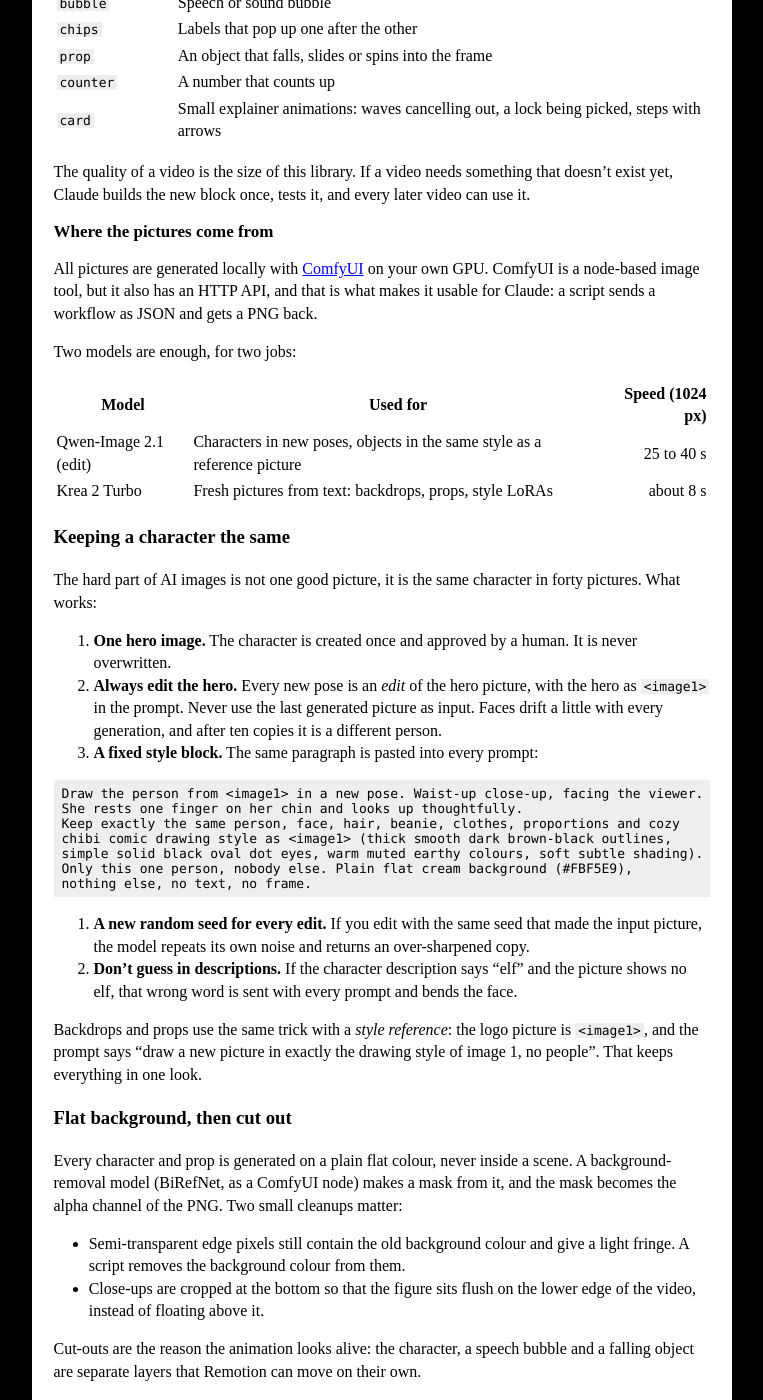
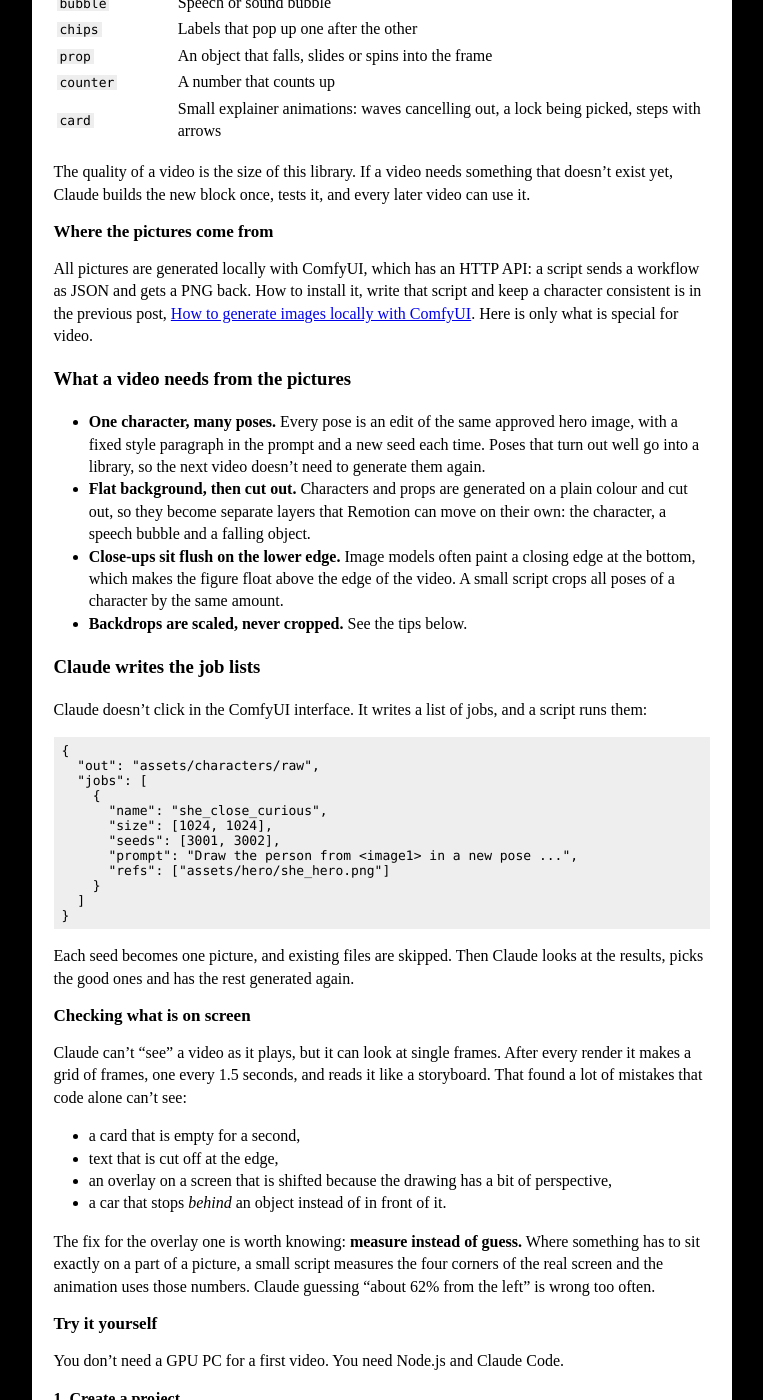
Before and after one commit to ari92p/ari92p.github.io, a Jekyll site: the page built from content/_posts/2026-11-06-claude-animates-videos-with-code.md, in a window 1280 px wide and 1400 px high, scrolled down 2176 px. Shown: the whole window, without its empty margins (251-1014 px from the left). Built offline with Jekyll 4.4.1, drawn with Linux system fonts in a browser that asks for light colours; some web fonts are replaced; part of the change alters nothing that is shown; some of the changed text lies outside the part shown.

Commit message:
Add ComfyUI image generation post, shorten image section in video post
Co-Authored-By: Claude Sonnet 5.5 <noreply@anthropic.com>

````diff
--- a/content/_posts/2026-11-06-claude-animates-videos-with-code.md
+++ b/content/_posts/2026-11-06-claude-animates-videos-with-code.md
@@ -100,48 +100,16 @@ The quality of a video is the size of this library. If a video needs something t
 
 ## Where the pictures come from
 
-All pictures are generated locally with [ComfyUI](https://github.com/comfyanonymous/ComfyUI) on your own GPU. ComfyUI is a node-based image tool, but it also has an HTTP API, and that is what makes it usable for Claude: a script sends a workflow as JSON and gets a PNG back.
+All pictures are generated locally with ComfyUI, which has an HTTP API: a script sends a workflow as JSON and gets a PNG back. How to install it, write that script and keep a character consistent is in the previous post, [How to generate images locally with ComfyUI](/blog/how-to-generate-images-locally-with-comfyui/). Here is only what is special for video.
 
-Two models are enough, for two jobs:
+### What a video needs from the pictures
 
-| Model | Used for | Speed (1024 px) |
-| --- | --- | ---: |
-| Qwen-Image 2.1 (edit) | Characters in new poses, objects in the same style as a reference picture | 25 to 40 s |
-| Krea 2 Turbo | Fresh pictures from text: backdrops, props, style LoRAs | about 8 s |
+- **One character, many poses.** Every pose is an edit of the same approved hero image, with a fixed style paragraph in the prompt and a new seed each time. Poses that turn out well go into a library, so the next video doesn't need to generate them again.
+- **Flat background, then cut out.** Characters and props are generated on a plain colour and cut out, so they become separate layers that Remotion can move on their own: the character, a speech bubble and a falling object.
+- **Close-ups sit flush on the lower edge.** Image models often paint a closing edge at the bottom, which makes the figure float above the edge of the video. A small script crops all poses of a character by the same amount.
+- **Backdrops are scaled, never cropped.** See the tips below.
 
-### Keeping a character the same
-
-The hard part of AI images is not one good picture, it is the same character in forty pictures. What works:
-
-1. **One hero image.** The character is created once and approved by a human. It is never overwritten.
-2. **Always edit the hero.** Every new pose is an *edit* of the hero picture, with the hero as `<image1>` in the prompt. Never use the last generated picture as input. Faces drift a little with every generation, and after ten copies it is a different person.
-3. **A fixed style block.** The same paragraph is pasted into every prompt:
-
-```
-Draw the person from <image1> in a new pose. Waist-up close-up, facing the viewer.
-She rests one finger on her chin and looks up thoughtfully.
-Keep exactly the same person, face, hair, beanie, clothes, proportions and cozy
-chibi comic drawing style as <image1> (thick smooth dark brown-black outlines,
-simple solid black oval dot eyes, warm muted earthy colours, soft subtle shading).
-Only this one person, nobody else. Plain flat cream background (#FBF5E9),
-nothing else, no text, no frame.
-```
-
-4. **A new random seed for every edit.** If you edit with the same seed that made the input picture, the model repeats its own noise and returns an over-sharpened copy.
-5. **Don't guess in descriptions.** If the character description says "elf" and the picture shows no elf, that wrong word is sent with every prompt and bends the face.
-
-Backdrops and props use the same trick with a *style reference*: the logo picture is `<image1>`, and the prompt says "draw a new picture in exactly the drawing style of image 1, no people". That keeps everything in one look.
-
-### Flat background, then cut out
-
-Every character and prop is generated on a plain flat colour, never inside a scene. A background-removal model (BiRefNet, as a ComfyUI node) makes a mask from it, and the mask becomes the alpha channel of the PNG. Two small cleanups matter:
-
-- Semi-transparent edge pixels still contain the old background colour and give a light fringe. A script removes the background colour from them.
-- Close-ups are cropped at the bottom so that the figure sits flush on the lower edge of the video, instead of floating above it.
-
-Cut-outs are the reason the animation looks alive: the character, a speech bubble and a falling object are separate layers that Remotion can move on their own.
-
-### Jobs as a JSON file
+### Claude writes the job lists
 
 Claude doesn't click in the ComfyUI interface. It writes a list of jobs, and a script runs them:
 
@@ -151,7 +119,6 @@ Claude doesn't click in the ComfyUI interface. It writes a list of jobs, and a s
   "jobs": [
     {
       "name": "she_close_curious",
-      "engine": "qwen",
       "size": [1024, 1024],
       "seeds": [3001, 3002],
       "prompt": "Draw the person from <image1> in a new pose ...",
@@ -161,43 +128,7 @@ Claude doesn't click in the ComfyUI interface. It writes a list of jobs, and a s
 }
 ```
 
-Each seed becomes one picture (`she_close_curious_s3001.png`), and existing files are skipped. The seeds are in the file name, so a good picture can be reproduced later. Poses that turn out well go into a library, so the next video doesn't need to generate them again.
-
-### The same thing in plain Python
-
-You can do the same with a few lines of Python. In ComfyUI open your workflow and use *Save (API Format)* (you may need to enable dev mode options in the settings). Then:
-
-```python
-import json, random, time, urllib.request, uuid
-
-BASE = "http://127.0.0.1:8188"
-
-def post(path, data):
-    req = urllib.request.Request(BASE + path, json.dumps(data).encode(),
-                                 {"Content-Type": "application/json"})
-    return json.load(urllib.request.urlopen(req))
-
-workflow = json.load(open("workflow_api.json"))
-workflow["6"]["inputs"]["text"] = "a cozy kitchen, no people, flat colours"   # your prompt node id
-workflow["3"]["inputs"]["seed"] = random.randint(0, 2**32)                     # your sampler node id
-
-prompt_id = post("/prompt", {"prompt": workflow, "client_id": str(uuid.uuid4())})["prompt_id"]
-
-while True:                                    # wait until the job is done
-    history = json.load(urllib.request.urlopen(f"{BASE}/history/{prompt_id}"))
-    if prompt_id in history:
-        break
-    time.sleep(1)
-
-for node in history[prompt_id]["outputs"].values():
-    for img in node.get("images", []):
-        url = f"{BASE}/view?filename={img['filename']}&subfolder={img['subfolder']}&type={img['type']}"
-        open(img["filename"], "wb").write(urllib.request.urlopen(url).read())
-```
-
-The numbers `"6"` and `"3"` are the node ids in your own exported file. Open it and look for the text and seed inputs. If ComfyUI runs on another machine, forward its port with SSH (`ssh -L 8188:127.0.0.1:8188 pc`), so you don't have to expose it to your network.
-
-Once this works, Claude can take over: tell it where the script is and what the workflow file expects, and it writes the job files and checks the results.
+Each seed becomes one picture, and existing files are skipped. Then Claude looks at the results, picks the good ones and has the rest generated again.
 
 ## Checking what is on screen
 
@@ -244,7 +175,7 @@ npx remotion render src/index.ts Hello out/hello.mp4
 
 **5. Add a voice.** Generate the speech with a local TTS model, run Whisper over it with `word_timestamps=True`, and put the word list next to your code. Use the `frameOf` function above and tie each animation to a word. Add the audio with `<Audio src={staticFile("vo.wav")} />`.
 
-**6. Add pictures.** Install ComfyUI, load any image model, and use the script from the section above. Ask for a flat colour background behind the object, remove it, and place the cut-outs in the `public` folder of your Remotion project. Show them with `<Img src={staticFile("cutout.png")} />`. Layered cut-outs are what make the animation feel alive, because you can move them separately.
+**6. Add pictures.** Set up ComfyUI as in the [previous post](/blog/how-to-generate-images-locally-with-comfyui/) and use its script. Ask for a flat colour background behind the object, remove it, and place the cut-outs in the `public` folder of your Remotion project. Show them with `<Img src={staticFile("cutout.png")} />`. Layered cut-outs are what make the animation feel alive, because you can move them separately.
 
 No GPU? Use the tools you have for the pictures (any image generator, or free vector graphics) and let Remotion draw the rest. Shapes, text, charts and waves are plain SVG and need no images at all.
 
--- /dev/null
+++ b/content/_posts/2026-11-06-how-to-generate-images-locally-with-comfyui.md
@@ -0,0 +1,195 @@
+---
+title: How to generate images locally with ComfyUI
+date: 2026-11-06 08:30:00
+---
+You can generate images on your own computer, without a subscription, without a cloud service and without anyone else seeing your prompts. The tool for it is [ComfyUI](https://github.com/comfyanonymous/ComfyUI). This post shows how to install it, make a first image, understand what the files and settings mean, keep a character consistent over many pictures, cut objects out of their background, and finally control all of it from a script.
+
+## What ComfyUI is
+
+ComfyUI is a graph editor for image models. Instead of one text box and a button, you see boxes (nodes) connected by wires: load a model, encode the prompt, sample, decode, save. It looks complicated at first, but it has two big advantages:
+
+- **You see what happens.** Every step of image generation is a node you can replace or reuse.
+- **It has an API.** A workflow is a JSON file, and a program can send it to ComfyUI and get the picture back. That makes it possible to let a script, or Claude, generate hundreds of images.
+
+## What you need
+
+- **A GPU with enough memory.** NVIDIA is the easiest. 8 GB VRAM is enough for smaller models, 16 GB or more is comfortable for current ones. Apple Silicon works too, but is slower.
+- **Disk space.** A single model file is 5 to 25 GB. Plan for 100 GB if you want to try several.
+- **Python 3.12 or newer** and Git, unless you use the desktop app.
+
+## Install
+
+The simplest way is the official desktop app for Windows and macOS from [comfy.org](https://www.comfy.org/). It installs everything and updates itself.
+
+If you want more control, install it by hand:
+
+```bash
+git clone https://github.com/comfyanonymous/ComfyUI
+cd ComfyUI
+python -m venv .venv
+source .venv/bin/activate        # Windows: .venv\Scripts\activate
+```
+
+Install PyTorch for your GPU first, using the command from [pytorch.org](https://pytorch.org/get-started/locally/) (it differs for NVIDIA, AMD and Apple), then the rest:
+
+```bash
+pip install -r requirements.txt
+python main.py
+```
+
+Open `http://127.0.0.1:8188` in your browser. You should see the graph editor with a default workflow.
+
+## Your first image
+
+1. **Get a model.** Models are single files. Download one from [Hugging Face](https://huggingface.co/) or [Civitai](https://civitai.com/) and put it in the right folder inside `ComfyUI/models/`. The folder depends on the type:
+
+| Folder | Contents |
+| --- | --- |
+| `checkpoints/` | Complete models in one file (for example SDXL-based models) |
+| `diffusion_models/` or `unet/` | The image model alone, for newer models that ship their parts separately |
+| `text_encoders/` or `clip/` | The text part of such a model |
+| `vae/` | Turns the model's internal picture into pixels |
+| `loras/` | Small add-ons for style or characters |
+
+Every model page tells you which files you need and where to put them. Newer models come with a ready-made workflow. In ComfyUI, open the template browser (Workflow → Browse Templates), pick your model and the right nodes appear with the right file names.
+
+2. **Write a prompt.** Click the text box of the prompt node and describe the picture.
+3. **Press Run.** The first run takes longer because the model has to be loaded into GPU memory. After that it is much faster.
+
+The picture is saved in `ComfyUI/output/`. The PNG contains the whole workflow, so you can drag any PNG back onto the editor to get the exact setup again.
+
+## The settings that matter
+
+You can ignore most nodes for a long time. These you will touch:
+
+- **Seed.** The random number the picture starts from. Same seed, same prompt, same settings gives the same picture. Change the seed to get a different variation. Keep a good seed in a note.
+- **Steps.** How many refinement rounds. More is slower, and past a point it doesn't help. The model page says what is right. Fast "turbo" models use 4 to 8 steps, others 20 to 30.
+- **CFG.** How strongly the model follows your prompt. Again the model page tells you: turbo models often want 1, others 4 to 8.
+- **Size.** Use the size the model was trained on, usually around 1024 x 1024. Much bigger sizes in one go give repeated limbs and strange composition. Make big pictures in a second step (upscaling).
+
+## Prompts
+
+Two prompt styles exist, depending on the model:
+
+- **Full sentences** (most new models): "A cozy kitchen with a wooden table, warm morning light, flat colours, no people."
+- **Tags** (many anime models): `1girl, red scarf, snowy street, looking at viewer`.
+
+Tips that work with both:
+
+- Say what you want, not what you don't. Many models ignore or misread negative wording; "no people" can still produce people. If it fails, describe the empty scene positively ("empty room, only furniture").
+- Describe style in the same way every time. A fixed style paragraph that you paste into every prompt is the cheapest way to get pictures that belong together.
+- Check the result. Models love to paint faces onto objects and people into empty rooms. Look at every image and generate again with a new seed when needed.
+
+## Styles with LoRAs
+
+A LoRA is a small file (often 50 to 500 MB) that teaches a model a style, a character or a concept. Put it in `models/loras/` and add a *Load LoRA* node between the model and the sampler. Two rules:
+
+- A LoRA only works with the model family it was trained for. A LoRA for SDXL does nothing useful with another architecture.
+- Many LoRAs have a trigger word that must be in the prompt. The download page lists it. With several LoRAs at once, start with a strength of about 0.6 each and raise it slowly.
+
+## Editing pictures and keeping a character the same
+
+Text-to-image gives you a new person every time. For the *same* character in many pictures you need a model that can **edit** an image or take a reference image. In ComfyUI you load the picture with a *Load Image* node and connect it to the model's edit node. In the prompt the images are usually called `<image1>`, `<image2>` and so on (check your model's template). What works:
+
+1. **Create one hero image** and keep it. Never overwrite it.
+2. **Always edit the hero.** Give the hero as `<image1>` for every new pose. Never feed the last result back in: the face drifts a little with every generation, and after ten rounds it is another person.
+3. **Use a fixed style block** at the end of every prompt:
+
+```
+Draw the person from <image1> in a new pose. Waist-up close-up, facing the viewer.
+She rests one finger on her chin and looks up thoughtfully.
+Keep exactly the same person, face, hair, clothes, proportions and drawing style
+as <image1>. Only this one person, nobody else. Plain flat cream background,
+nothing else, no text, no frame.
+```
+
+4. **Use a new seed for every edit.** If you edit with the same seed that created the input picture, many edit models repeat their own noise and return an over-sharpened copy.
+5. **Don't guess in your character description.** A wrong word like "elf" for a person without pointed ears is sent with every prompt and bends the face. Describe only what is in the picture.
+
+The same trick works for objects and backgrounds. Give a picture in your target style as `<image1>` and ask for a new object "in exactly the drawing style of image 1".
+
+## Cutting objects out
+
+If you want to animate a picture or put it into a layout, you need the object without its background. Generate it on a **plain flat colour** and never inside a scene. Then remove the background:
+
+- In ComfyUI, a background-removal model such as BiRefNet (available as a custom node) turns the picture into a mask.
+- The mask becomes the alpha channel of a PNG. Crop the PNG to its content plus a small margin.
+- Semi-transparent edge pixels still contain the old background colour and give a light fringe. Remove the background colour from them in a small script, or look at the result on a dark background before you use it.
+
+## Control ComfyUI from a script
+
+This is where it becomes powerful. In the ComfyUI menu use *Export (API)* (in older versions: *Save (API Format)* after enabling dev mode options in the settings). You get a JSON file with every node and its inputs. A script can load it, change values and send it:
+
+```python
+import json, random, time, urllib.request, uuid
+
+BASE = "http://127.0.0.1:8188"
+
+def post(path, data):
+    req = urllib.request.Request(BASE + path, json.dumps(data).encode(),
+                                 {"Content-Type": "application/json"})
+    return json.load(urllib.request.urlopen(req))
+
+workflow = json.load(open("workflow_api.json"))
+workflow["6"]["inputs"]["text"] = "a cozy kitchen, flat colours, empty room"   # your prompt node id
+workflow["3"]["inputs"]["seed"] = random.randint(0, 2**32)                      # your sampler node id
+
+prompt_id = post("/prompt", {"prompt": workflow, "client_id": str(uuid.uuid4())})["prompt_id"]
+
+while True:                                    # wait until the job is done
+    history = json.load(urllib.request.urlopen(f"{BASE}/history/{prompt_id}"))
+    if prompt_id in history:
+        break
+    time.sleep(1)
+
+for node in history[prompt_id]["outputs"].values():
+    for img in node.get("images", []):
+        url = f"{BASE}/view?filename={img['filename']}&subfolder={img['subfolder']}&type={img['type']}"
+        open(img["filename"], "wb").write(urllib.request.urlopen(url).read())
+```
+
+The numbers `"6"` and `"3"` are the node ids in your own exported file. Open it and look for the text and seed inputs. To use a reference image, upload it first with `POST /upload/image` (a multipart form with the file) and put the returned file name into the *Load Image* node of the workflow.
+
+### Jobs as a JSON file
+
+Once the script works, put the variable parts into a list of jobs, one entry per picture, with one or more seeds:
+
+```json
+{
+  "out": "pictures",
+  "jobs": [
+    {
+      "name": "kitchen",
+      "prompt": "A cozy kitchen with a wooden table, warm morning light, flat colours, empty room.",
+      "seeds": [101, 102, 103],
+      "size": [1344, 768]
+    }
+  ]
+}
+```
+
+Name the output files after the job and the seed (`kitchen_s101.png`) and skip files that already exist. A good picture can then be reproduced, and a crash in the middle of a batch costs nothing. This is also exactly what you hand to Claude: it writes the job list, runs it, looks at the results and generates again where something went wrong.
+
+## Running ComfyUI on another machine
+
+If your GPU is in a different computer, you don't need to open ComfyUI to your network. Forward the port over SSH and use it as if it were local:
+
+```bash
+ssh -N -L 8188:127.0.0.1:8188 user@gpu-pc
+```
+
+Now `http://127.0.0.1:8188` on your laptop is the ComfyUI on the GPU machine.
+
+To keep model files in one place, or on another drive, ComfyUI reads an `extra_model_paths.yaml` in its folder. Copy the example `extra_model_paths.yaml.example` and set the paths.
+
+## Problems you will run into
+
+- **Out of memory.** Use a smaller model or a quantized version (files with `fp8` or `Q6`, `Q4` in the name are smaller), lower the size, or start ComfyUI with `--lowvram`.
+- **The first picture takes minutes.** The model is loading. The second one is fast.
+- **Pictures look burnt or over-sharpened.** Check CFG and steps against the model page, and in edit workflows change the seed.
+- **A LoRA does nothing.** Wrong model family, a missing trigger word, or the strength is too low.
+- **Faces drift between pictures.** You are editing the last result instead of the hero image.
+
+## Next
+
+With a script that turns a text into a PNG, you can build bigger things on top of it. One of them is animated videos where every picture, voice line and animation is generated or written as code. That is the next post.
````
